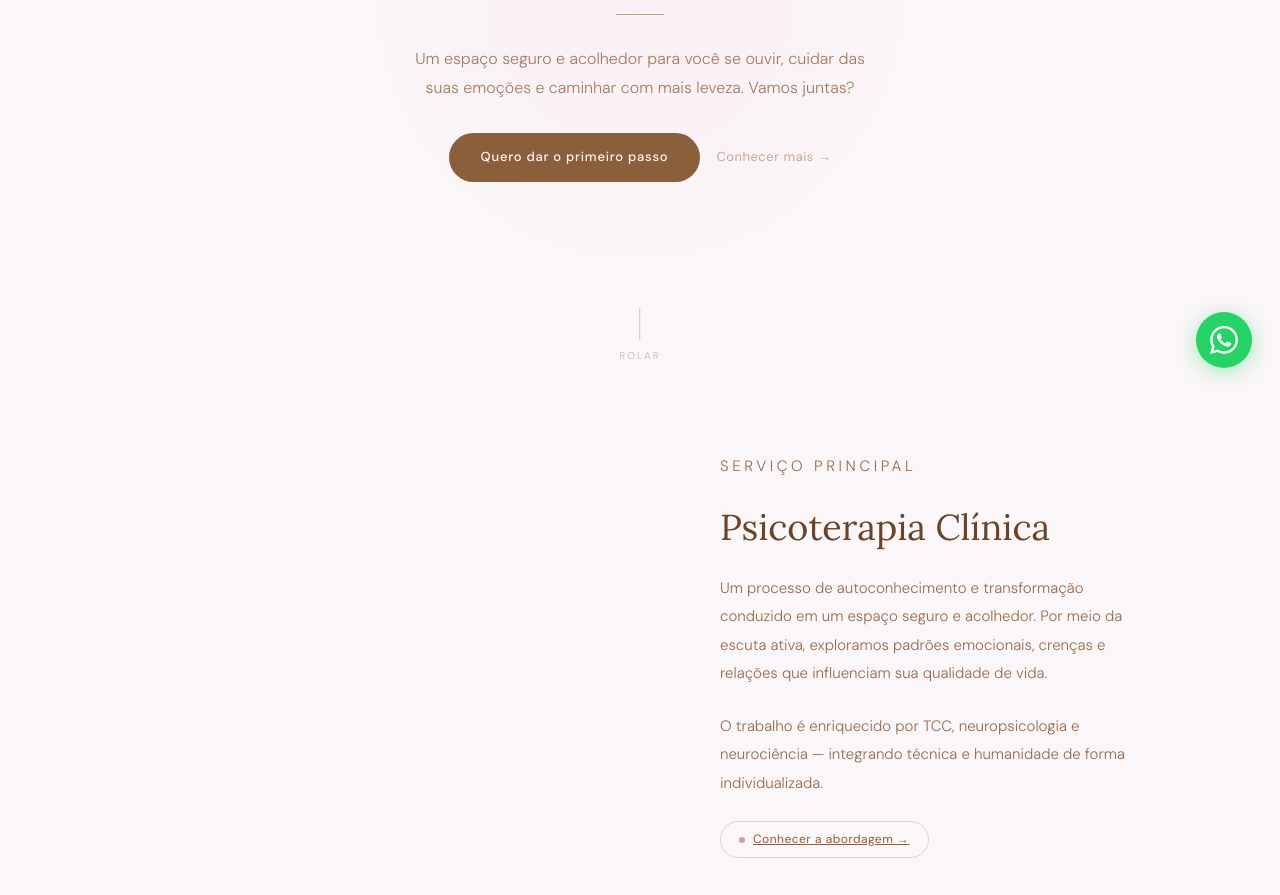
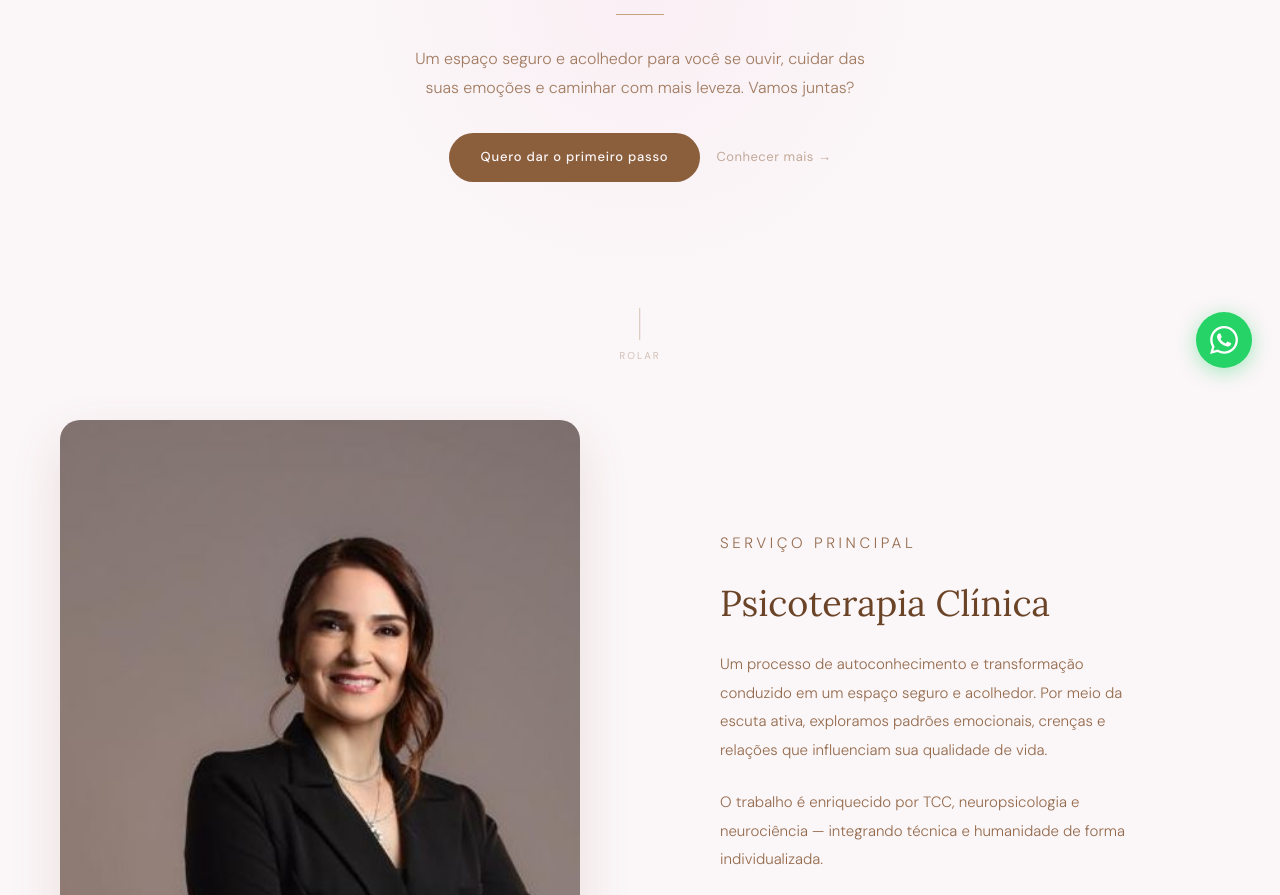
Before and after one commit to jpedrocavalo/site-elisia-almeida, a plain HTML site: page index.html in a window 1280 px wide. Shown: the part 404-1299 px from the top of the page. Drawn offline with Linux system fonts and the light colour scheme.

Commit message:
fix: corrige colapso de largura do card de foto na Home
O container .servico-badge-main ficou sem largura de referência
depois que as pills foram removidas, fazendo o card da foto
(width:100%) colapsar para 0x0 dentro do flex column.

Co-Authored-By: Claude Opus 4.8 <noreply@anthropic.com>

```diff
--- a/index.html
+++ b/index.html
@@ -58,7 +58,7 @@ nav{position:fixed;top:0;left:0;right:0;z-index:100;display:flex;align-items:cen
 /* SERVIÇO PRINCIPAL */
 .servico{display:grid;grid-template-columns:1fr 1fr;min-height:460px}
 .servico-visual{background:var(--cr-lt);display:flex;align-items:center;justify-content:center;padding:24px;position:relative;overflow:hidden}
-.servico-badge-main{position:relative;z-index:1;display:flex;flex-direction:column;align-items:center;gap:20px;text-align:center}
+.servico-badge-main{width:100%;position:relative;z-index:1;display:flex;flex-direction:column;align-items:center;gap:20px;text-align:center}
 .servico-circle{width:100%;max-width:520px;aspect-ratio:5/6;border-radius:20px;box-shadow:0 20px 50px rgba(139,94,60,.15);position:relative;overflow:hidden}
 .servico-circle-inner{width:100%;height:100%;background:var(--cr-lt);display:flex;flex-direction:column;align-items:center;justify-content:center;gap:8px;overflow:hidden;position:relative}
 .servico-circle-inner img{position:absolute;inset:0;width:100%;height:100%;object-fit:cover;object-position:50% 15%}
```
